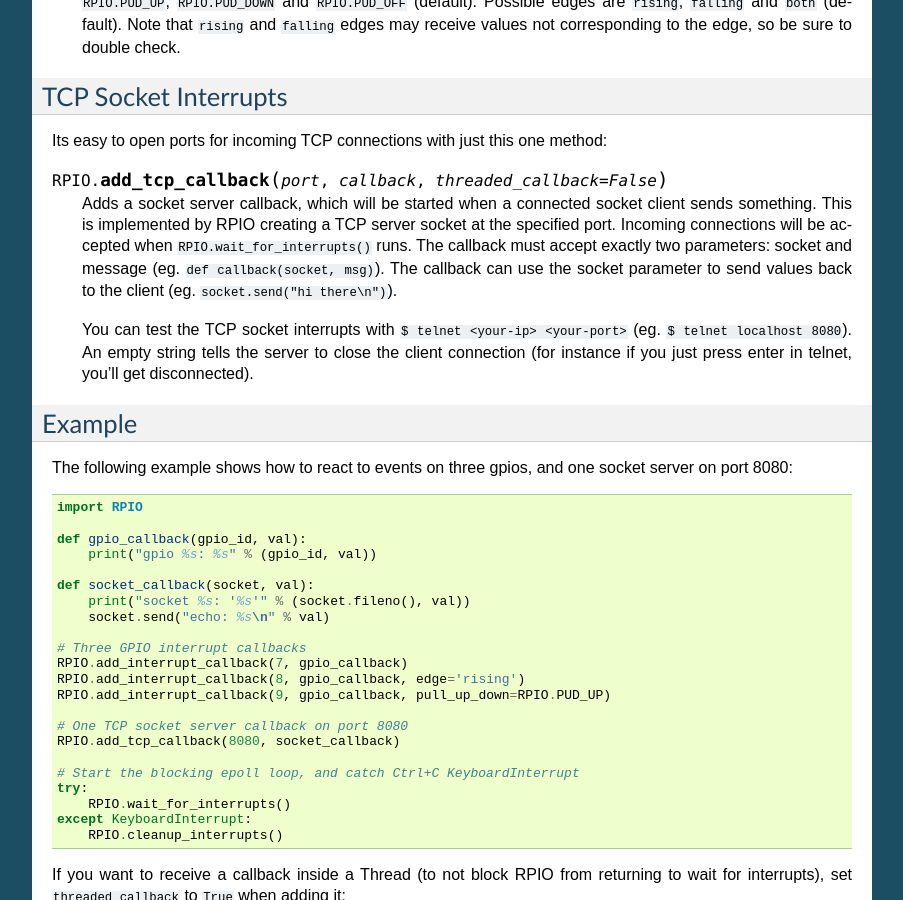
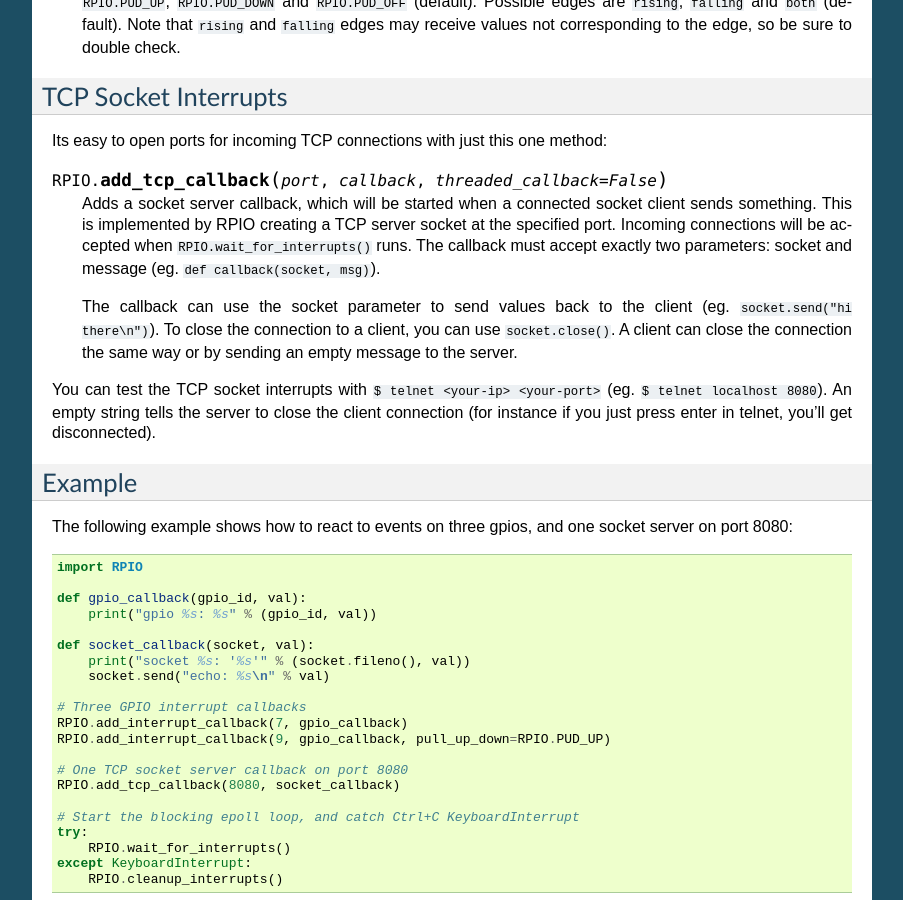
Before and after one commit to metachris/RPIO, a Sphinx documentation site: the page built from documentation/source/index.rst, in a window 1280 px wide and 900 px high, scrolled down 2939 px. Shown: the whole window, without its empty margins (198-1101 px from the left). Built offline with Sphinx 7.4.7, drawn with Linux system fonts in a browser that asks for light colours.

Commit message:
RPIO.py readme update

```diff
--- a/documentation/source/index.rst
+++ b/documentation/source/index.rst
@@ -195,11 +195,12 @@ Its easy to open ports for incoming TCP connections with just this one method:
 
    Adds a socket server callback, which will be started when a connected socket client sends something. This is implemented
    by RPIO creating a TCP server socket at the specified port. Incoming connections will be accepted when ``RPIO.wait_for_interrupts()`` runs.
-   The callback must accept exactly two parameters: socket and message (eg. ``def callback(socket, msg)``). The callback can use the socket parameter to send values back to the client (eg. ``socket.send("hi there\n")``).
+   The callback must accept exactly two parameters: socket and message (eg. ``def callback(socket, msg)``).
 
-   You can test the TCP socket interrupts with ``$ telnet <your-ip> <your-port>`` (eg. ``$ telnet localhost 8080``). An empty string
-   tells the server to close the client connection (for instance if you just press enter in telnet, you'll get disconnected).
+   The callback can use the socket parameter to send values back to the client (eg. ``socket.send("hi there\n")``). To close the connection to a client, you can use ``socket.close()``. A client can close the connection the same way or by sending an empty message to the server.
 
+You can test the TCP socket interrupts with ``$ telnet <your-ip> <your-port>`` (eg. ``$ telnet localhost 8080``). An empty string
+tells the server to close the client connection (for instance if you just press enter in telnet, you'll get disconnected).
 
 
 Example
@@ -219,7 +220,6 @@ server on port 8080::
 
     # Three GPIO interrupt callbacks
     RPIO.add_interrupt_callback(7, gpio_callback)
-    RPIO.add_interrupt_callback(8, gpio_callback, edge='rising')
     RPIO.add_interrupt_callback(9, gpio_callback, pull_up_down=RPIO.PUD_UP)
 
     # One TCP socket server callback on port 8080
--- a/source/RPIO/__init__.py
+++ b/source/RPIO/__init__.py
@@ -19,7 +19,6 @@ server on port 8080. The interrupts can have optional `edge` and
 
     # Three GPIO interrupt callbacks
     RPIO.add_interrupt_callback(7, gpio_callback)
-    RPIO.add_interrupt_callback(8, gpio_callback, edge='rising')
     RPIO.add_interrupt_callback(9, gpio_callback, pull_up_down=RPIO.PUD_UP)
 
     # One TCP socket server callback on port 8080
@@ -347,6 +346,7 @@ def wait_for_interrupts(epoll_timeout=1):
     while _is_waiting_for_interrupts:
         events = _epoll.poll(epoll_timeout)
         for fileno, event in events:
+            debug("- epoll event on fd %s: %s" % (fileno, event))
             if fileno in _tcp_server_sockets:
                 # New client connection to socket server
                 serversocket, cb = _tcp_server_sockets[fileno]
```
